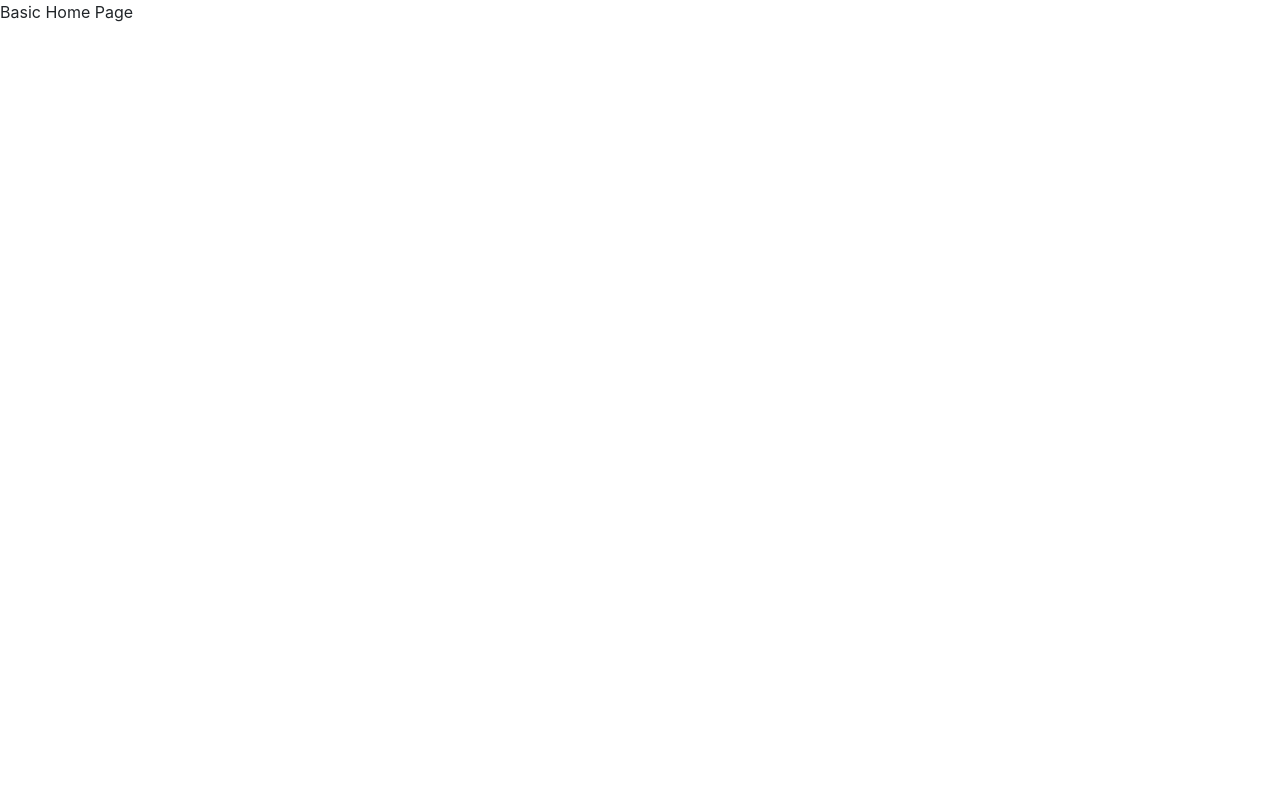
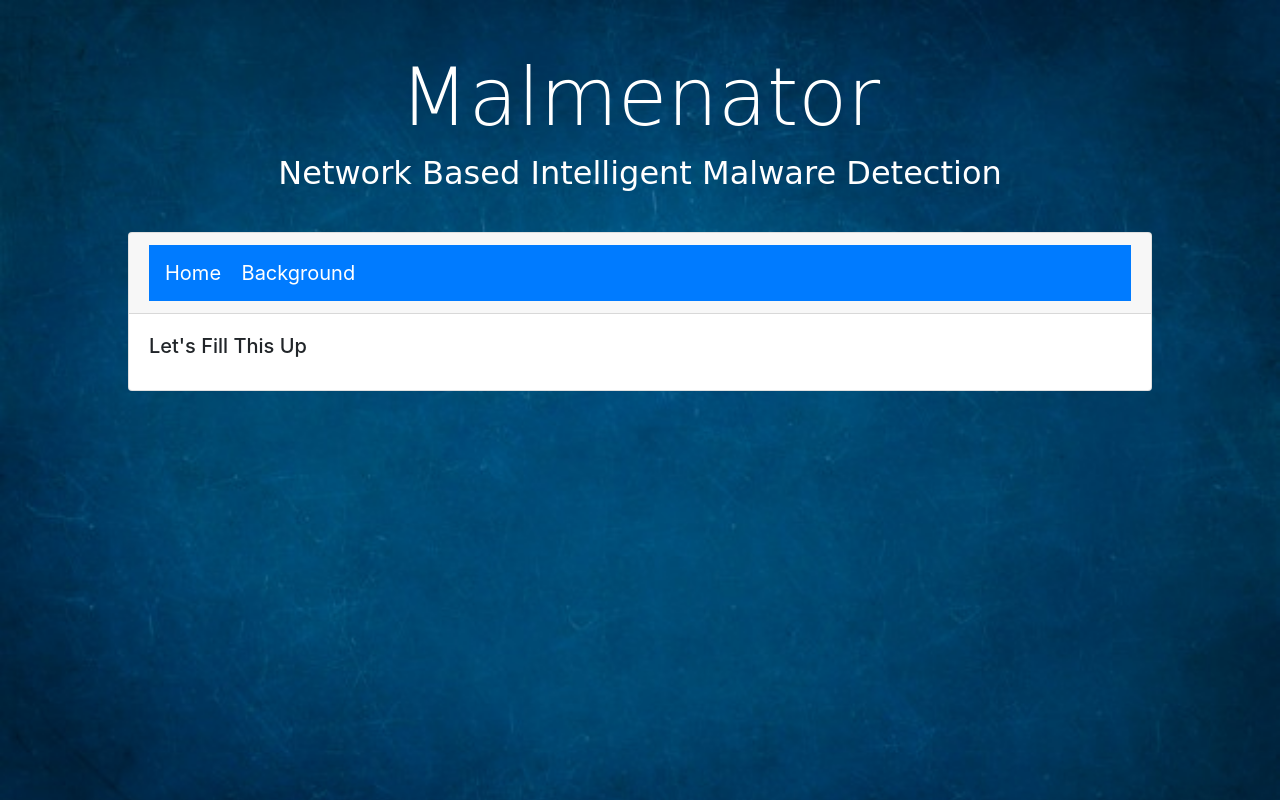
Before and after one commit to piy0999/Malmenator, a plain HTML site: page project_website/index.html in a window 1280 px wide. Drawn offline with nearby package versions, Linux system fonts and the light colour scheme.

Commit message:
Initial Website design done

```diff
--- a/project_website/index.html
+++ b/project_website/index.html
@@ -1,9 +1,25 @@
-<html>
+<!Doctype html>
     <head>
         <link rel="stylesheet" href="https://stackpath.bootstrapcdn.com/bootstrap/4.3.1/css/bootstrap.min.css" integrity="sha384-ggOyR0iXCbMQv3Xipma34MD+dH/1fQ784/j6cY/iJTQUOhcWr7x9JvoRxT2MZw1T" crossorigin="anonymous">
+        <title> Malmenator | Home Page </title>
     </head>
-    <body>
-        Basic Home Page
+    <body background="assets/background.jpg" style="background-repeat: no-repeat; background-size:cover;">
+            <h1 class="display-2" style="text-align: center; font-family: 'Dancing Script', cursive; font-size: 80px; color: #FFF; margin-top: 50px;"> Malmenator </h1>
+            <p class="h2" style="text-align: center; font-family: 'Dancing Script', cursive; color: #FFF;"> Network Based Intelligent Malware Detection </p>
+
+            <div class="card" style="width: 80%; margin: 0 auto; float: none; margin-top: 40px; ">
+                    <div class="card-header">
+                            <nav class="navbar navbar-dark bg-primary">
+                                    <div class="navbar-header pull-left">
+                                            <a class="navbar-brand" href="#">Home</a>
+                                            <a class="navbar-brand" href="#">Background</a>
+                                    </div>
+                            </nav>
+                    </div>
+                    <div class="card-body">
+                      <h5 class="card-title">Let's Fill This Up</h5>
+                    </div>
+            </div>
         <script src="https://code.jquery.com/jquery-3.3.1.slim.min.js" integrity="sha384-q8i/X+965DzO0rT7abK41JStQIAqVgRVzpbzo5smXKp4YfRvH+8abtTE1Pi6jizo" crossorigin="anonymous"></script>
         <script src="https://cdnjs.cloudflare.com/ajax/libs/popper.js/1.14.7/umd/popper.min.js" integrity="sha384-UO2eT0CpHqdSJQ6hJty5KVphtPhzWj9WO1clHTMGa3JDZwrnQq4sF86dIHNDz0W1" crossorigin="anonymous"></script>
         <script src="https://stackpath.bootstrapcdn.com/bootstrap/4.3.1/js/bootstrap.min.js" integrity="sha384-JjSmVgyd0p3pXB1rRibZUAYoIIy6OrQ6VrjIEaFf/nJGzIxFDsf4x0xIM+B07jRM" crossorigin="anonymous"></script>
```
Also changed, not shown: project_website/assets/background.jpg (added).
